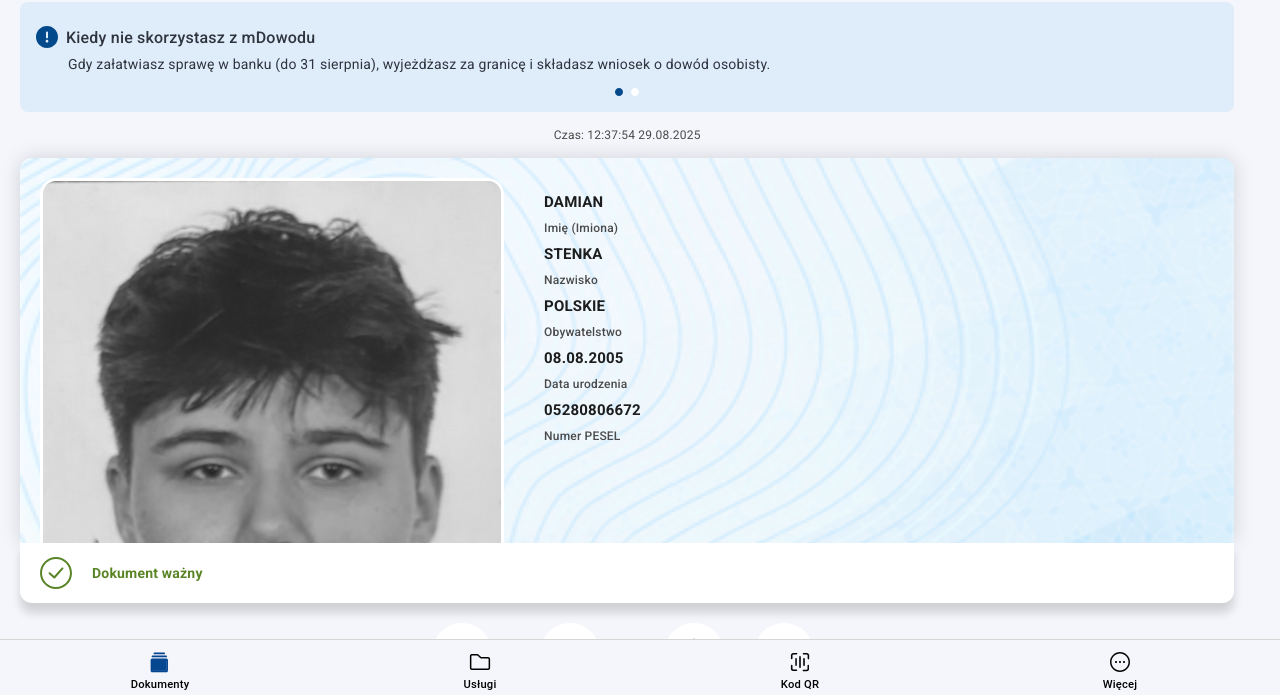
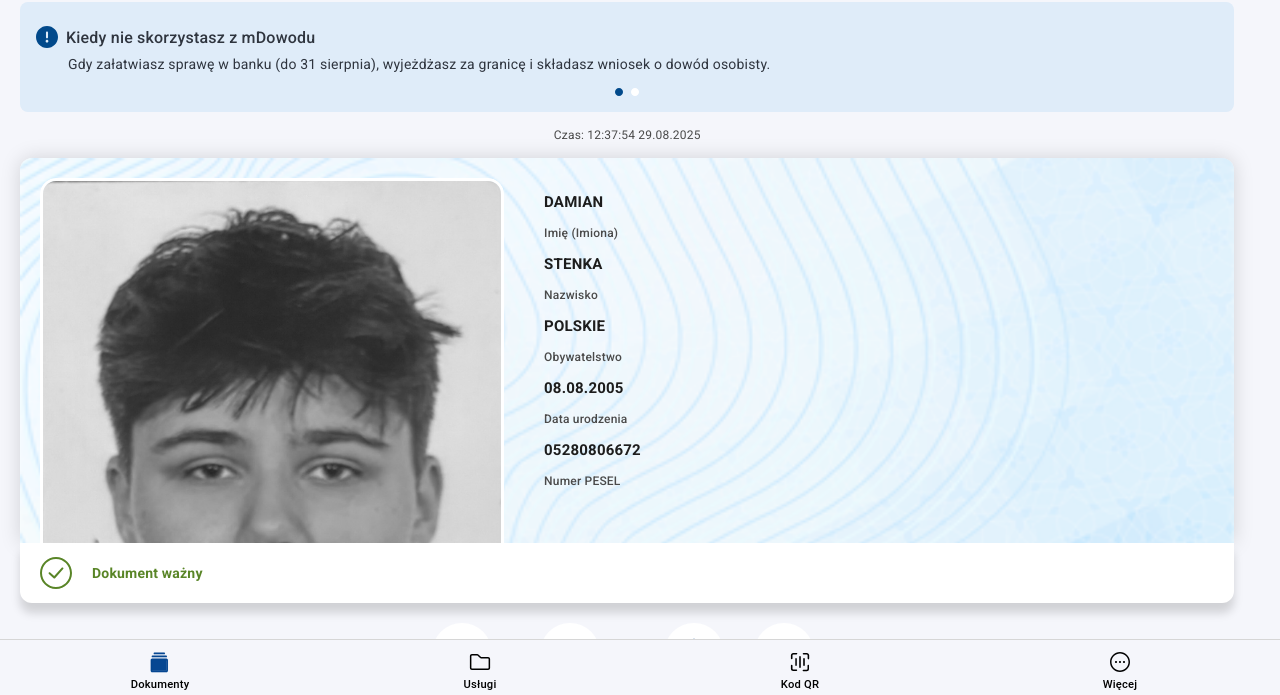
Before and after one commit to tesex6969/test, a plain HTML site: page dowodnowy.html in a window 1280 px wide. Shown: the part 71-766 px from the top of the page. Drawn offline with Linux system fonts and the light colour scheme.

Commit message:
Update dowodnowy.css

```diff
--- a/assets/dowodnowy.css
+++ b/assets/dowodnowy.css
@@ -100,15 +100,12 @@ mask-image: linear-gradient(to bottom, rgba(255,255,255,1) 93%, rgba(255,255,255
 }
 
 #praw p:not(.sub) {
-
     font-size: 15px;
     color: #1d1d1d;
     font-weight: 600;
 }
 
 #praw .sub {
-    margin-top: -5px;
-    margin-bottom: -5px;
     font-size: 12px;
     color: #4a4a4a;
     font-weight: 500;
```
